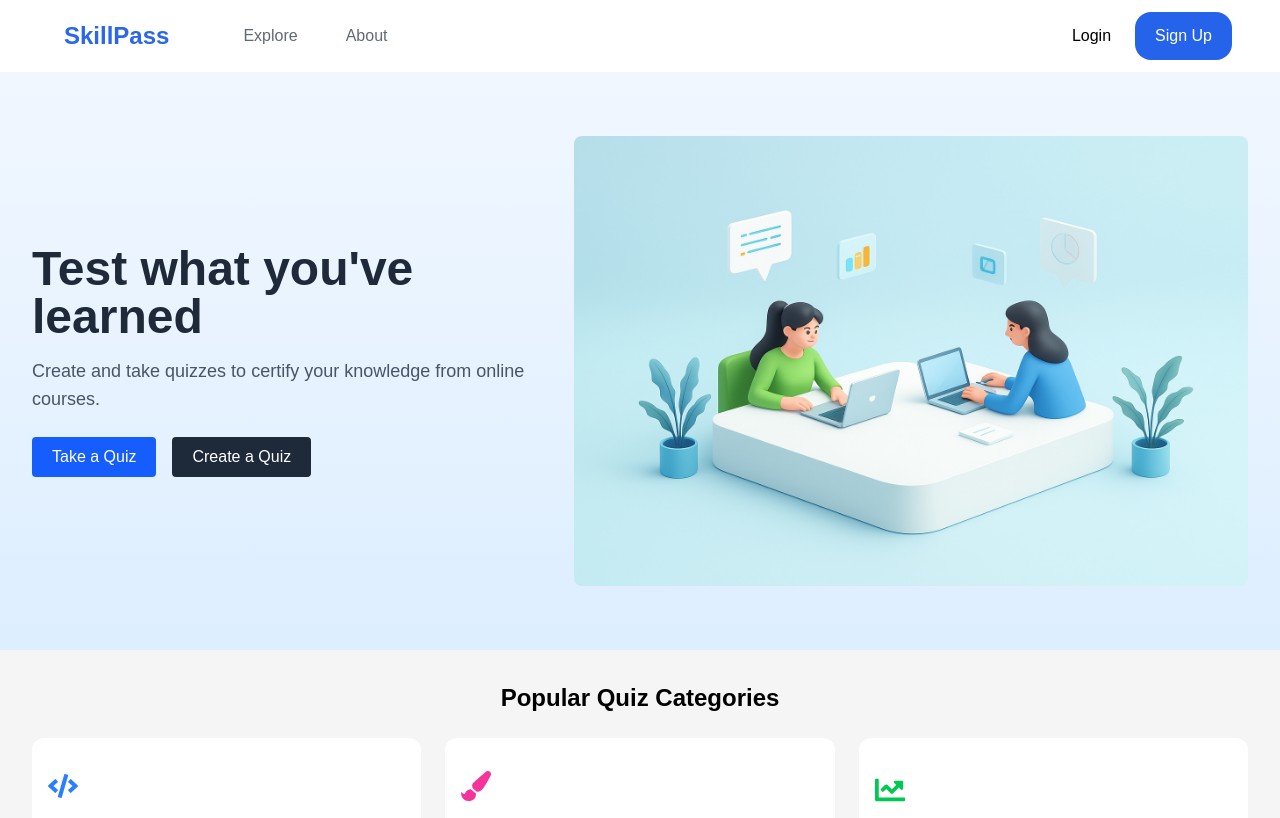
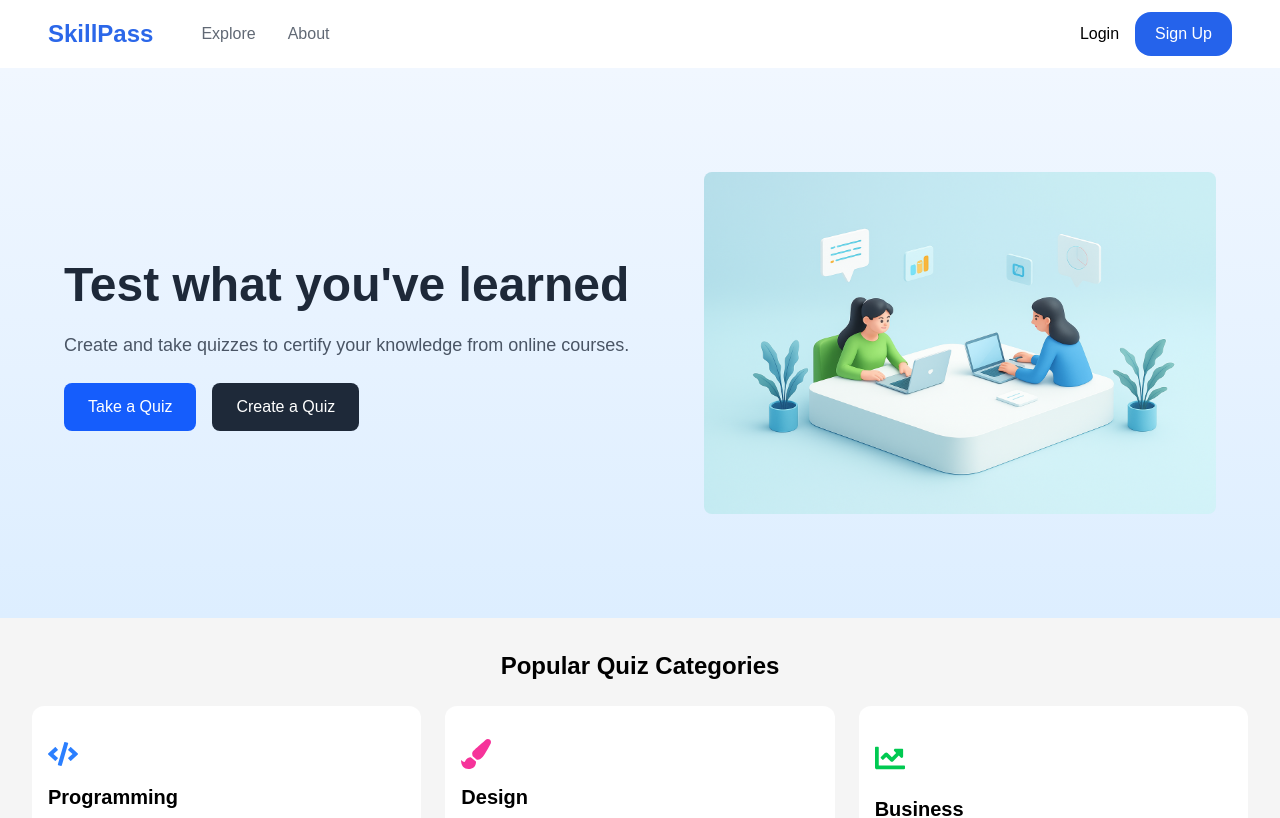
Before and after one commit to gautamabhish/Skillpass, a Next.js app: page / in a window 1280 px wide. Shown: the top 818 px of the page. Built offline with nearby package versions, Linux system fonts and the light colour scheme.

Commit message:
refactor: Update Hero and Navbar components for improved layout and styling

```diff
--- a/src/components/ui/globals/Hero.tsx
+++ b/src/components/ui/globals/Hero.tsx
@@ -8,7 +8,7 @@ import { useAppSelector } from '@/store/hooks';
 
 const Hero = () => {
   const router = useRouter();
-  const user = useAppSelector(state => state.user); // Replace with your selector
+  const user = useAppSelector(state => state.user);
 
   const handleTakeQuiz = () => {
     if (user) {
@@ -20,46 +20,46 @@ const Hero = () => {
 
   const handleCreateQuiz = () => {
     if (user) {
-      router.push('/create-quiz/dereq');
+      router.push('/create-quiz/');
     } else {
       router.push('/login');
     }
   };
 
   return (
-    <div className="flex flex-col md:flex-row items-center justify-around p-8 bg-gradient-to-b from-[#f1f7ff] to-[#ddeeff] py-16">
-      {/* Left Section */}
-      <div className="max-w-xl">
-        <h1 className="text-5xl font-bold mb-4 text-gray-800">
+    <div className="flex flex-col-reverse md:flex-row items-center justify-between p-6 sm:p-8 lg:p-16 bg-gradient-to-b from-[#f1f7ff] to-[#ddeeff] min-h-[550px]">
+      {/* Left Section (text) */}
+      <div className="max-w-xl text-center md:text-left mt-8 md:mt-0">
+        <h1 className="text-4xl sm:text-5xl font-bold mb-4 text-gray-800 leading-tight">
           Test what you've learned
         </h1>
-        <p className="text-lg mb-6 text-gray-600">
+        <p className="text-base sm:text-lg mb-6 text-gray-600">
           Create and take quizzes to certify your knowledge from online courses.
         </p>
-        <div className="flex gap-4">
+        <div className="flex flex-col sm:flex-row gap-4 justify-center md:justify-start">
           <button
             onClick={handleTakeQuiz}
-            className="bg-blue-600 text-white px-5 py-2 rounded hover:bg-blue-700"
+            className="bg-blue-600 text-white px-6 py-3 rounded-lg hover:bg-blue-700 transition"
           >
             Take a Quiz
           </button>
           <button
             onClick={handleCreateQuiz}
-            className="bg-gray-800 text-white px-5 py-2 rounded hover:bg-gray-900"
+            className="bg-gray-800 text-white px-6 py-3 rounded-lg hover:bg-gray-900 transition"
           >
             Create a Quiz
           </button>
         </div>
       </div>
 
-      {/* Right Section */}
-      <div className="mt-8 md:mt-0 md:ml-10">
+      {/* Right Section (image) */}
+      <div className="w-full max-w-lg">
         <Image
           src={heroImg}
           alt="Hero"
           width={760}
           height={620}
-          className="rounded-lg"
+          className="rounded-lg w-full h-auto"
           priority
         />
       </div>
--- a/src/components/ui/globals/Navbar.tsx
+++ b/src/components/ui/globals/Navbar.tsx
@@ -1,27 +1,39 @@
-import Link from 'next/link'
-import React from 'react'
+import Link from 'next/link';
+import React from 'react';
+
 const Navbar = () => {
   return (
-    <div>
+    <nav className="flex justify-between items-center py-3 px-6 sm:px-12">
+      {/* Left: Brand + Nav Links */}
+      <div className="flex items-center gap-12">
+        <Link href="/" className="text-[#1658e7e8] font-semibold text-2xl">
+          SkillPass
+        </Link>
 
-        <div  className='flex justify-between items-center py-1'>
-            <ul className='flex p-4 ml-12 gap-12 items-center'>
-                <li className='text-[#1658e7e8] font-semibold text-2xl pr-2.5'>SkillPass</li>
-               <ul className='flex gap-12 items-center  ml-4 text-[#616975] '>
-               <li className='hover:text-slate-700'><Link href={"/explore"}>Explore</Link></li>
-                {/* <li className='hover:text-slate-700'><Link href={"/create-quiz"}>Create Test</Link></li> */}
-                <li className='hover:text-slate-700 '><Link href='/about'>About</Link></li>
-               </ul>
-            </ul>
-            <div className='flex px-12 py-2 gap-6 items-center'>
-            <Link href="/sign-in" >Login</Link>
-            <Link href={'/sign-in'} className='bg-[#2563eb] px-5 py-3 text-white rounded-2xl'>Sign Up</Link>
+        <div className="hidden sm:flex gap-8 text-[#616975]">
+          <Link href="/explore" className="hover:text-slate-700 transition">
+            Explore
+          </Link>
+          <Link href="/about" className="hover:text-slate-700 transition">
+            About
+          </Link>
         </div>
+      </div>
 
-        </div>
+      {/* Right: Auth Links */}
+      <div className="flex gap-4 items-center">
+        <Link href="/sign-in" className="hover:text-blue-600 transition">
+          Login
+        </Link>
+        <Link
+          href="/register"
+          className="bg-[#2563eb] px-5 py-2.5 text-white rounded-2xl hover:bg-blue-700 transition"
+        >
+          Sign Up
+        </Link>
+      </div>
+    </nav>
+  );
+};
 
-    </div>
-  )
-}
-
-export default Navbar
+export default Navbar;
```
